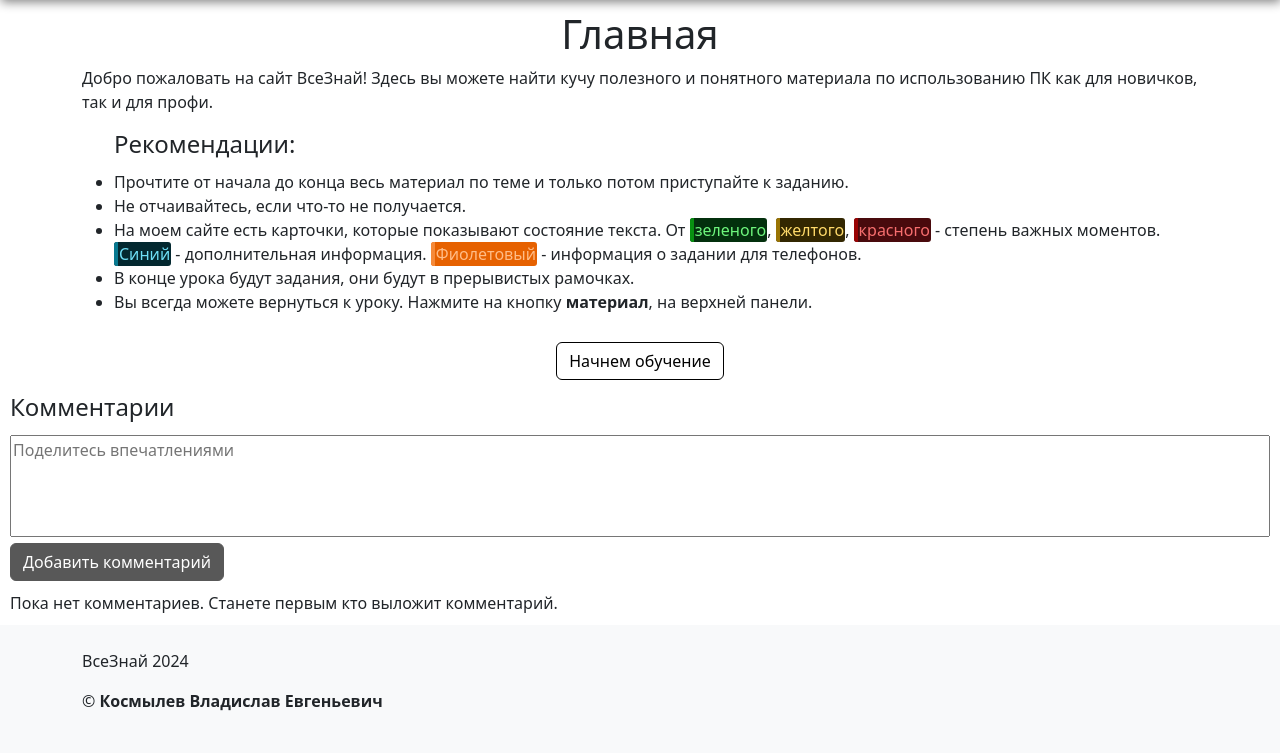
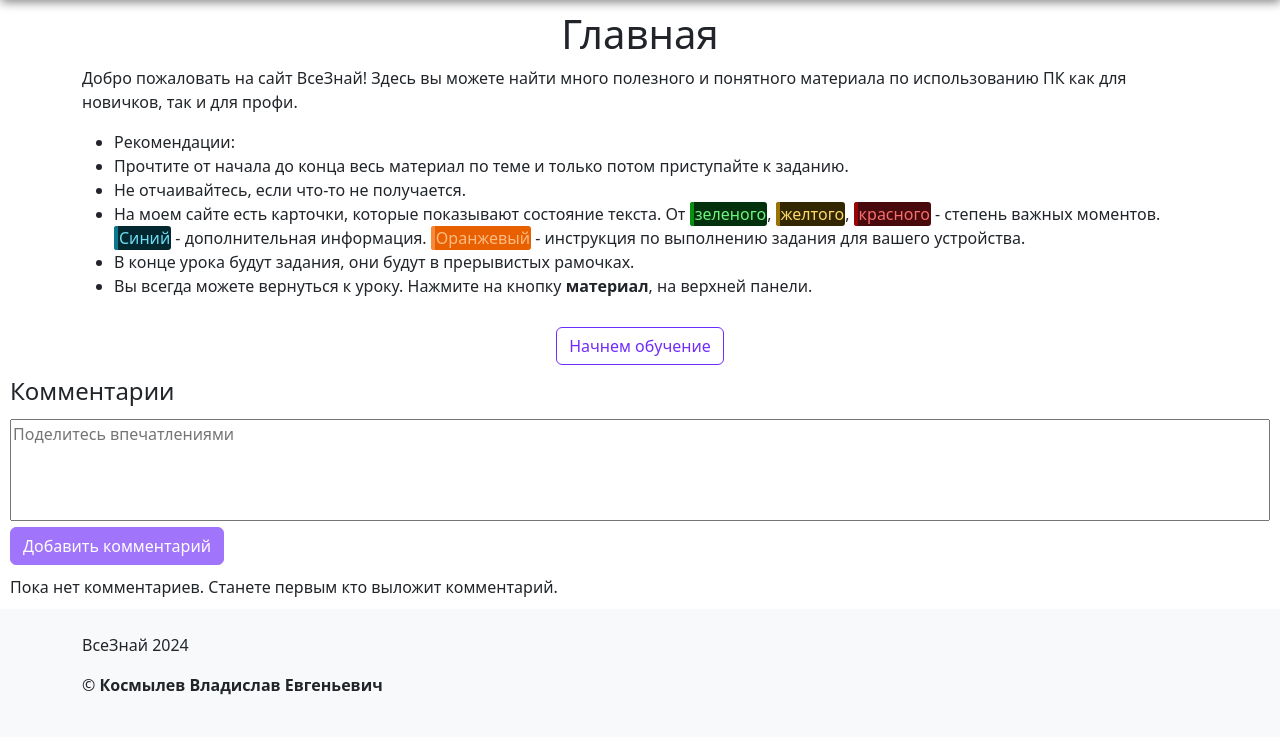
Before and after one commit to Durashca/wseznai, a PHP site: page / in a window 1280 px wide. Shown: the part 50-803 px from the top of the page. After the commit the page ends 745 px from the top, so only its background shows below. Run offline with PHP 8.4, Linux system fonts and the light colour scheme; data that the repository does not hold is empty.

Commit message:
the color of the buttons has been changed to purple

```diff
--- a/basic_keys.php
+++ b/basic_keys.php
@@ -71,14 +71,14 @@ session_start();
                         <ol>
                             <li>Кликните в любую точку сайта, <b>только не на текстовое поле!</b></li>
                             <li>Нажмите 1 раз кнопку <b>End</b>.</li>
-                            <li>Если вы не переместились на верхушку сайта, то у вас включен <b>Num Lk</b>, нажмите на него, чтобы отключить.</li>
+                            <li>Если вы не переместились в самый конец сайта, то у вас включен <b>Num Lk</b>, нажмите на него, чтобы отключить.</li>
                         </ol>
                     </div>
                     <div class="keyboard-shortcut-block dashed">
                         <h4>Поставьте курсор в поле для проверки:</h4>
                         <input style="width: 100%" type="text" id="userChInput" value="Пример текста для проверки курсора">
                     </div>
-                    <div id="pre_emptive_letter" class="bd-callout bd-callout-orange"></div>
+                    <div id="pre_emptive_letter" class="bd-callout"></div>
                 </content>
             </div>
         </div>
--- a/index.php
+++ b/index.php
@@ -29,13 +29,12 @@ session_start();
             <div class="row">
                 <div class="container-material">
                     <h1 class="text-center">Главная</h1>
-                    <p>Добро пожаловать на сайт ВсеЗнай! Здесь вы можете найти кучу полезного и понятного материала по использованию ПК как для новичков, так и для профи.</p>
+                    <p>Добро пожаловать на сайт ВсеЗнай! Здесь вы можете найти много полезного и понятного материала по использованию ПК как для новичков, так и для профи.</p>
                     <ul>
-                        <h4>Рекомендации:</h4>
+                        <li>Рекомендации:</li>
                         <li>Прочтите от начала до конца весь материал по теме и только потом приступайте к заданию.</li>
                         <li>Не отчаивайтесь, если что-то не получается.</li>
-                        <li>На моем сайте есть карточки, которые показывают состояние текста.
-                            От <span class="bd-callout bd-callout-green mini">зеленого</span>, <span class="bd-callout bd-callout-warning mini">желтого</span>, <span class="bd-callout bd-callout-red mini">красного</span> - степень важных моментов. <span class="bd-callout bd-callout-info mini">Синий</span> - дополнительная информация. <span class="bd-callout bd-callout-orange mini">Фиолетовый</span> - информация о задании для телефонов.</li>
+                        <li>На моем сайте есть карточки, которые показывают состояние текста. От <span class="bd-callout bd-callout-green mini">зеленого</span>, <span class="bd-callout bd-callout-warning mini">желтого</span>, <span class="bd-callout bd-callout-red mini">красного</span> - степень важных моментов. <span class="bd-callout bd-callout-info mini">Синий</span> - дополнительная информация. <span class="bd-callout bd-callout-orange mini">Оранжевый</span> - инструкция по выполнению задания для вашего устройства.</li>
                         <li>В конце урока будут задания, они будут <span>в прерывистых рамочках.</span></li>
                         <li>Вы всегда можете вернуться к уроку. Нажмите на кнопку <b>материал</b>, на верхней панели.</li>
                     </ul>
--- a/screenshots.php
+++ b/screenshots.php
@@ -46,7 +46,7 @@ session_start();
                         <button id="btn-task-check" class="btn btn-outline-success">Ответить</button>
                     </div>
                     <div class="bd-callout bd-callout-info">Можете попробовать вставить <b>скриншот</b> в <b>Word</b></div>
-                    <div id="pre_emptive_letter" class="bd-callout bd-callout-orange"></div>
+                    <div id="pre_emptive_letter" class="bd-callout"></div>
                 </content>
             </div>
         </div>
--- a/src/css/bootstrap.css
+++ b/src/css/bootstrap.css
@@ -1,19 +1,19 @@
 /* кнопки */
-.btn-outline-success, .btn-primary {
-    --bs-btn-color: #000;
+.btn-outline-success,.btn-primary {
+    --bs-btn-color: rgba(112, 44, 249, 1);
     --bs-btn-bg: #fff;
-    --bs-btn-border-color: #000;
+    --bs-btn-border-color: rgba(112, 44, 249, 1);
     --bs-btn-hover-color: #fff;
-    --bs-btn-hover-bg: #000000;
-    --bs-btn-hover-border-color: #ffffff;
+    --bs-btn-hover-bg: rgba(112, 44, 249, 1);
+    --bs-btn-hover-border-color: rgba(112, 44, 249, 1);
     --bs-btn-focus-shadow-rgb: 0, 0, 0;
-    --bs-btn-active-color: #000;
-    --bs-btn-active-bg: #fff;
-    --bs-btn-active-border-color: #000000;
+    --bs-btn-active-color: #fff;
+    --bs-btn-active-bg: rgba(112, 44, 249, 1);
+    --bs-btn-active-border-color: rgba(112, 44, 249, 1);
     --bs-btn-active-shadow: inset 0 3px 5px rgba(0, 0, 0, 0.125);
     --bs-btn-disabled-color: #fff;
-    --bs-btn-disabled-bg: #000000;
-    --bs-btn-disabled-border-color: #000000;
+    --bs-btn-disabled-bg: rgba(112, 44, 249, 1);
+    --bs-btn-disabled-border-color: rgba(112, 44, 249, 1);
     --bs-gradient: none;
 }
 
--- a/src/css/indentation.css
+++ b/src/css/indentation.css
@@ -118,8 +118,8 @@ div.bd-callout.bd-callout-info ol > li{
 
 /*желтая карточка*/
 .bd-callout-orange {
-    --bd-callout-color: #ffbc86;
-    --bd-callout-bg: #e66100;
+    --bd-callout-color: #ffbb83;
+    --bd-callout-bg: #e86000;
     --bd-callout-border: #f58a3a;
 }
 
--- a/src/js/message_for_phones.js
+++ b/src/js/message_for_phones.js
@@ -20,7 +20,8 @@ document.addEventListener("DOMContentLoaded", function () {
         let p = document.createElement('p');
         p.textContent = 'Если вы проходите задания с телефона то ссылка на следующую страницу вам открыта';
         pre_emptive_letter.appendChild(p);
-        //
+        pre_emptive_letter.classList.add('bd-callout-orange');
+        console.log(pre_emptive_letter.classList.contains('bd-callout-orange')); // true, если класс был успешно добавлен
 
     } else {
         // пк
--- a/src/php/navbar_creator.php
+++ b/src/php/navbar_creator.php
@@ -10,7 +10,7 @@
                 <button style="border: 0px;box-shadow: 0 0 0 0;" class="navbar-toggler" type="button" data-bs-toggle="collapse"
                         data-bs-target="#navbarSupportedContent" aria-controls="navbarSupportedContent"
                         aria-expanded="false" aria-label="Переключатель навигации">
-                    <span style="filter: invert(1);  " class="navbar-toggler-icon"></span>
+                    <span style=" background-image: url('src/images/MenuButton/menuButton.png') " class="navbar-toggler-icon"></span>
                 </button>
                 <!--профиль-->
 
--- a/transferring_files.php
+++ b/transferring_files.php
@@ -182,7 +182,7 @@ session_start();
                             </div>
                         </div>
                     </div>
-                    <div id="pre_emptive_letter" class="bd-callout bd-callout-violet"></div>
+                    <div id="pre_emptive_letter" class="bd-callout "></div>
                 </content>
             </div>
         </div>
```
Also changed, not shown: src/images/MenuButton/menuButton.png (added).
